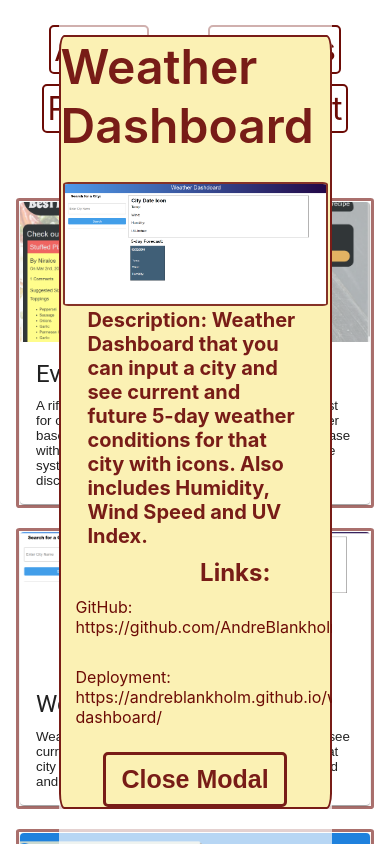
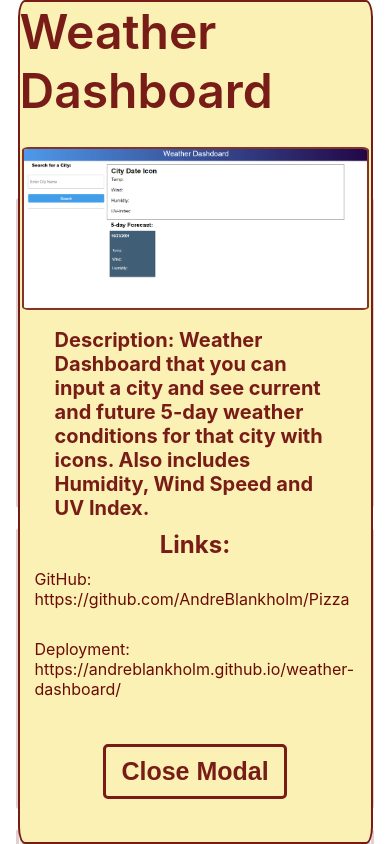
Before and after one commit to AndreBlankholm/Portfolio, a React (Create React App) app: page /projects in a window 390 px wide. Both pictures are taken after a click on the element 195 px from the left and 668 px from the top of the page. Shown: the top 844 px of the page. Built offline with nearby package versions, Linux system fonts and the light colour scheme.

Commit message:
reused an older version of Modal

```diff
--- a/src/components/Modal/Modal.css
+++ b/src/components/Modal/Modal.css
@@ -10,7 +10,6 @@
   display: flex;
   margin-right: auto;
   margin-left: auto;
-    width: 70%;
 }
 
 
@@ -25,7 +24,7 @@
   flex-direction: column;
   background: rgb(251, 241, 180);
   border-radius: 5px;
-    min-width: 50%;
+  max-width: 50%;
   margin:  auto;
   padding: auto;
 
@@ -62,7 +61,7 @@
   font-weight: bold;
   margin-right: 10%;
   margin-left: 10%;
-    margin-top: auto;
+  margin-top: 16px;
 }
 
 
@@ -75,7 +74,7 @@
   padding: 5px;
   margin-right: auto;
   margin-left: auto;
-
+  margin-bottom: 20px;
   color:  rgb(120, 28, 23);
 
 
@@ -108,3 +107,26 @@
   text-decoration: underline;
   color: rgb(255, 145, 0);
 }
+
+
+
+@media screen and (max-width: 768px) {
+  .modalContainer{
+    display: flex;
+    justify-content: center;
+    min-width: 90vw;
+
+    bottom: 0;
+    left: 0;
+    overflow:auto;
+    position: fixed;
+    right: 0;
+    top: 0;
+    z-index: 1;
+    display: flex;
+    margin-right: auto;
+    margin-left: auto;
+  };
+
+
+};
```
Lines whose indentation alone changed are shown as unchanged.
